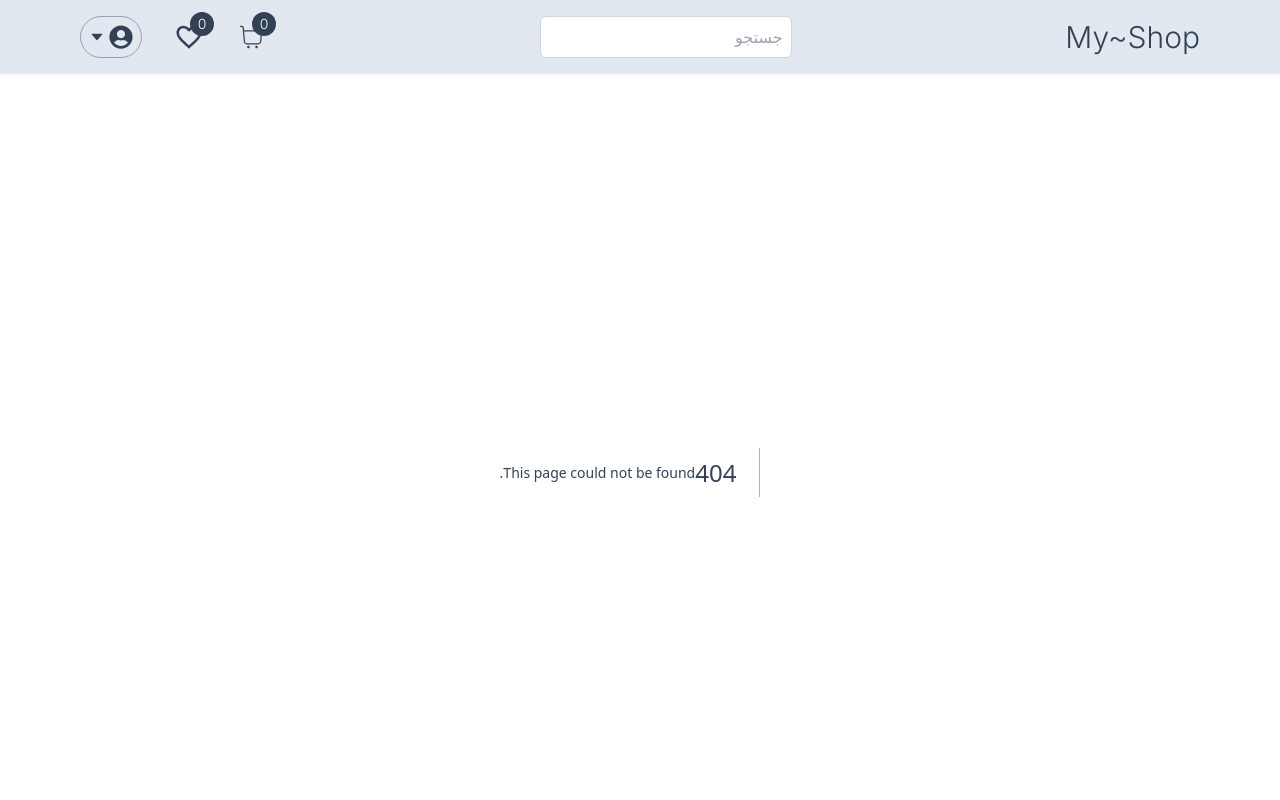
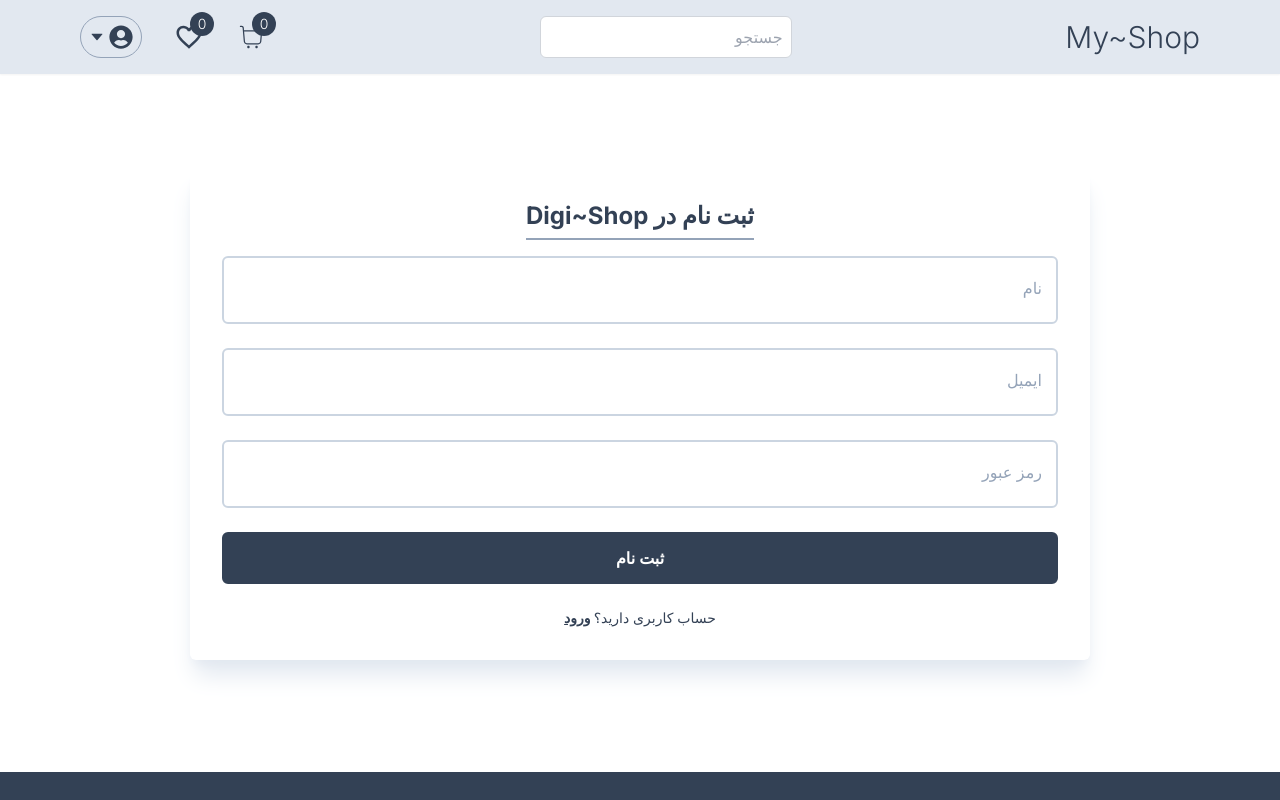
Before and after one commit to ali-afarinifard/daily-shop, a Next.js app in the folder Frontend/client/: page /register in a window 1280 px wide. Before the commit this address had no page. Shown: the top 800 px of the page. Built offline with nearby package versions, Linux system fonts and the light colour scheme.

Commit message:
Login and Register Page developed.

```diff
--- a/Frontend/client/package.json
+++ b/Frontend/client/package.json
@@ -16,6 +16,7 @@
     "react": "^18",
     "react-accessible-accordion": "^5.0.0",
     "react-dom": "^18",
+    "react-hook-form": "^7.52.2",
     "react-icons": "^5.2.1",
     "swiper": "^11.1.9"
   },
--- /dev/null
+++ b/Frontend/client/src/app/components/Button.tsx
@@ -0,0 +1,39 @@
+'use client'
+
+import { IconType } from "react-icons"
+
+
+interface ButtonProps {
+    label: string,
+    disabled?: boolean,
+    outline?: boolean,
+    small?: boolean,
+    custom?: string,
+    icon?: IconType,
+    onClick: (e: React.MouseEvent<HTMLButtonElement>) => void
+};
+
+
+const Button: React.FC<ButtonProps> = ({
+    label,
+    disabled,
+    outline,
+    small,
+    custom,
+    icon: Icon,
+    onClick
+}) => {
+    return (
+        <button
+            type="button"
+            disabled={disabled}
+            className={`disabled:opacity-70 disabled:cursor-not-allowed rounded-md hover:opacity-80 transition w-full border-slate-700 flex items-center justify-center gap-2 ${outline ? 'bg-white' : 'bg-slate-700'} ${outline ? 'text-slate-700' : 'text-white'} ${small ? 'text-sm font-light' : 'text-md font-semibold'} ${small ? 'py-1 px-2 border-[1px]' : 'py-3 px-4 border-2'} ${custom ? custom : ''}`}
+            onClick={onClick}
+        >
+            {Icon && <Icon size={24} />}
+            {label}
+        </button>
+    )
+}
+
+export default Button
--- /dev/null
+++ b/Frontend/client/src/app/components/FormWrap.tsx
@@ -0,0 +1,12 @@
+const FormWrap = ({ children }: { children: React.ReactNode }) => {
+    return (
+        <div className="min-h-fit h-full flex items-center justify-center pb-12 pt-24">
+            {/* max-h-[55.625rem]  */}
+            <div className="md:max-w-[56.25rem] w-full flex flex-col items-center gap-6 shadow-xl shadow-slate-200 rounded-md p-4 md:p-8">
+                {children}
+            </div>
+        </div>
+    )
+}
+
+export default FormWrap
--- /dev/null
+++ b/Frontend/client/src/app/components/Register/RegisterForm.tsx
@@ -0,0 +1,93 @@
+'use client'
+
+import { useRouter } from "next/navigation";
+import { useEffect, useState } from "react";
+import { FieldValues, SubmitHandler, useForm } from "react-hook-form";
+import Button from "../Button";
+import Link from "next/link";
+import Input from "../input/Input";
+import Heading from "../Heading";
+
+
+const RegisterForm = () => {
+
+    const [isLoading, setIsLoading] = useState(false);
+    const { register, handleSubmit, formState: { errors } } = useForm<FieldValues>({
+        defaultValues: {
+            name: "",
+            email: "",
+            password: ""
+        },
+    });
+
+
+    const router = useRouter();
+
+
+    // useEffect(() => {
+    //     if (currentUser) {
+    //         router.push('/cart');
+    //         router.refresh();
+    //     }
+    // }, []);
+
+
+    const onSubmit: SubmitHandler<FieldValues> = (data) => {
+        setIsLoading(true);
+
+
+    };
+
+
+    // if (currentUser) {
+    //     return (
+    //         <div className="flex flex-col items-center justify-center gap-6">
+    //             <p className="text-center">وارد شدید، درحال انتقال به صفحه اصلی...</p>
+    //         </div>
+    //     );
+    // };
+
+
+    return (
+        <>
+            <Heading title='ثبت نام در Digi~Shop' center />
+
+            <Input
+                id="name"
+                label="نام"
+                disabled={isLoading}
+                register={register}
+                errors={errors}
+                required
+            />
+
+            <Input
+                id="email"
+                label="ایمیل"
+                disabled={isLoading}
+                register={register}
+                errors={errors}
+                required
+            />
+
+            <Input
+                id="password"
+                label="رمز عبور"
+                type="password"
+                disabled={isLoading}
+                register={register}
+                errors={errors}
+                required
+            />
+
+            <Button label={isLoading ? "درحال ثبت نام...." : "ثبت نام"} onClick={handleSubmit(onSubmit)} />
+
+            <p className="text-sm flex items-center gap-[3px]">
+                <span>حساب کاربری دارید؟</span>
+                <Link href={'/login'} className="underline font-bold"> ورود</Link>
+            </p>
+        </>
+    )
+}
+
+export default RegisterForm
--- /dev/null
+++ b/Frontend/client/src/app/components/input/Input.tsx
@@ -0,0 +1,48 @@
+'use client'
+
+import { FieldErrors, FieldValues, UseFormRegister } from "react-hook-form";
+
+
+interface InputProps {
+    id: string;
+    label: string;
+    type?: string;
+    disabled?: boolean;
+    required?: boolean;
+    register: UseFormRegister<FieldValues>;
+    errors: FieldErrors;
+}
+
+
+const Input: React.FC<InputProps> = ({
+    id,
+    label,
+    type,
+    disabled,
+    required,
+    register,
+    errors
+}) => {
+    return (
+        <div className="w-full relative">
+            <input
+                autoComplete="off"
+                id={id}
+                disabled={disabled}
+                {...register(id, { required })}
+                placeholder=""
+                type={type}
+
+                className={`peer w-full p-4 pt-6 outline-none bg-white font-light border-2 rounded-md transition disabled:opacity-70 disabled:cursor-not-allowed ${errors[id] ? 'border-rose-400' : 'border-slate-300'} ${errors[id] ? 'focus:border-rose-400' : 'focus:border-slate-300'}`}
+            />
+            <label
+                htmlFor={id}
+                className={`absolute cursor-text text-md duration-150 transform -translate-y-3 top-5 z-10 origin-[0] right-4 peer-placeholder-shown:scale-100 peer-placeholder-shown:translate-y-0 peer-focus:scale-75 peer-focus:-translate-y-4 ${errors[id] ? 'text-rose-500' : 'text-slate-400'}`}
+            >
+                {label}
+            </label>
+        </div>
+    )
+}
+
+export default Input
--- /dev/null
+++ b/Frontend/client/src/app/components/login/LoginForm.tsx
@@ -0,0 +1,81 @@
+'use client'
+
+import { useRouter } from "next/navigation";
+import { useEffect, useState } from "react";
+import { FieldValues, SubmitHandler, useForm } from "react-hook-form";
+import Input from "../input/Input";
+import Link from "next/link";
+import Button from "../Button";
+import Heading from "../Heading";
+
+
+const LoginForm = () => {
+
+    const [isLoading, setIsLoading] = useState(false);
+    const { register, handleSubmit, formState: { errors } } = useForm<FieldValues>({
+        defaultValues: {
+            email: "",
+            password: ""
+        },
+    });
+
+
+    const router = useRouter();
+
+    // useEffect(() => {
+    //     if (currentUser) {
+    //         router.push('/cart');
+    //         router.refresh();
+    //     }
+    // }, []);
+
+
+    const onSubmit: SubmitHandler<FieldValues> = (data) => {
+        setIsLoading(true);
+
+    };
+
+
+    // if (currentUser) {
+    //     return (
+    //         <div className="flex flex-col items-center justify-center gap-6">
+    //             <p className="text-center">وارد شدید، درحال انتقال به صفحه اصلی...</p>
+    //         </div>
+    //     );
+    // };
+
+
+    return (
+        <>
+            <Heading title='ورود به Digi~Shop' center />
+
+            <Input
+                id="email"
+                label="ایمیل"
+                disabled={isLoading}
+                register={register}
+                errors={errors}
+                required
+            />
+
+            <Input
+                id="password"
+                label="رمز عبور"
+                type="password"
+                disabled={isLoading}
+                register={register}
+                errors={errors}
+                required
+            />
+
+            <Button label={isLoading ? "درحال ورود..." : "ورود"} onClick={handleSubmit(onSubmit)} />
+
+            <p className="text-sm flex items-center gap-[3px]">
+                <span>حساب کاربری ندارید؟</span>
+                <Link href={'/register'} className="underline font-bold"> ثبت نام</Link>
+            </p>
+        </>
+    )
+}
+
+export default LoginForm
--- /dev/null
+++ b/Frontend/client/src/app/login/page.tsx
@@ -0,0 +1,15 @@
+import Container from "../components/Container"
+import FormWrap from "../components/FormWrap"
+import LoginForm from "../components/login/LoginForm"
+
+const LoginPage = () => {
+    return (
+        <Container>
+            <FormWrap>
+                <LoginForm />
+            </FormWrap>
+        </Container>
+    )
+}
+
+export default LoginPage
--- /dev/null
+++ b/Frontend/client/src/app/register/page.tsx
@@ -0,0 +1,15 @@
+import Container from "../components/Container"
+import FormWrap from "../components/FormWrap"
+import RegisterForm from "../components/Register/RegisterForm"
+
+const RegisterPage = () => {
+    return (
+        <Container>
+            <FormWrap>
+                <RegisterForm />
+            </FormWrap>
+        </Container>
+    )
+}
+
+export default RegisterPage
```
Also changed, not shown: 1 other file (tests, documents, lock files or other folders).
